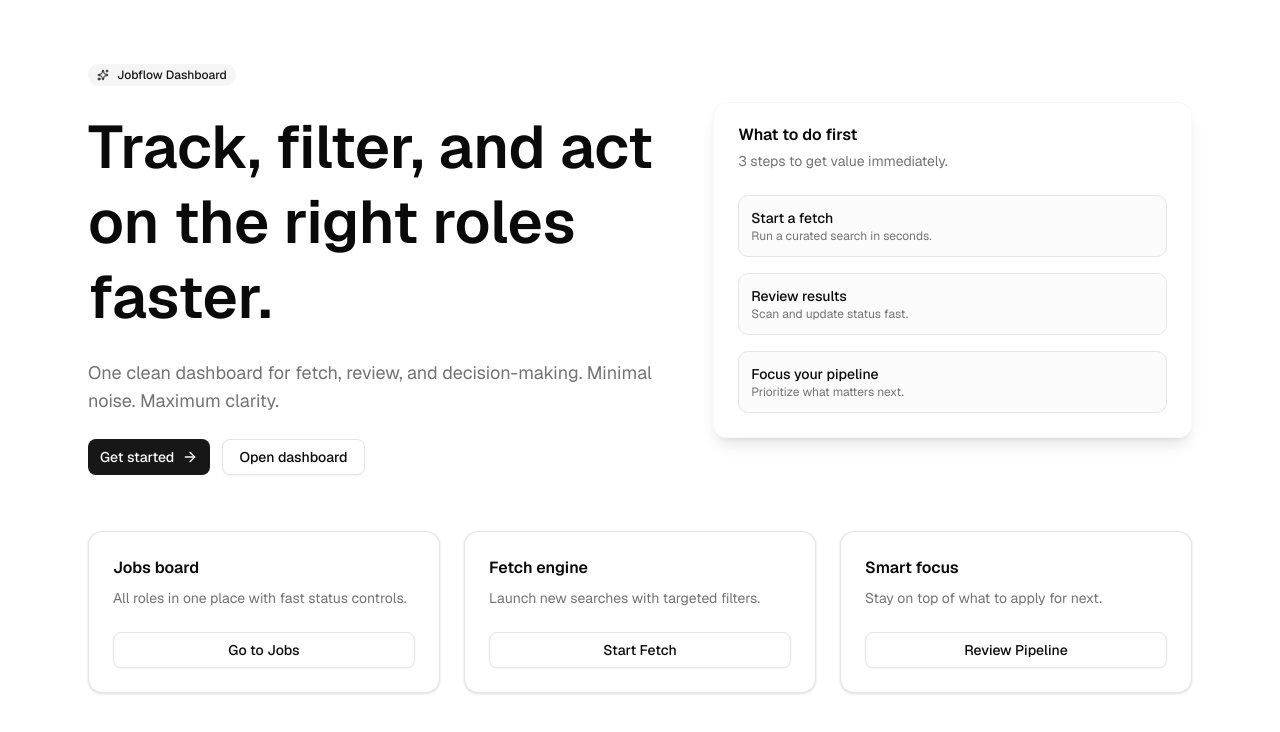
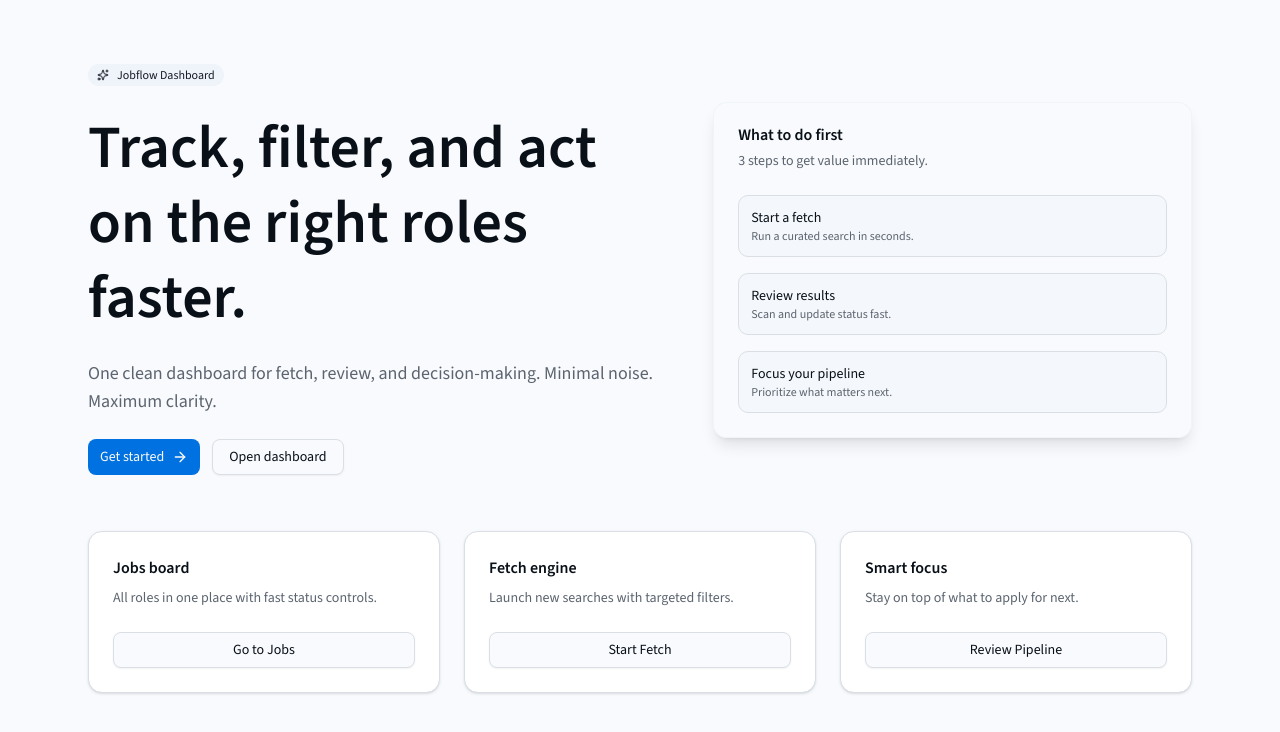
Before and after one commit to ShousenZHANG/jobflow-web, a Next.js app: page / in a window 1280 px wide. Shown: the top 732 px of the page. Built offline with nearby package versions, Linux system fonts and the light colour scheme; no server answers.

Commit message:
Switch to recruiting-platform theme: updated global palette + typography

```diff
--- a/app/(app)/TopNav.tsx
+++ b/app/(app)/TopNav.tsx
@@ -15,10 +15,10 @@ export function TopNav() {
   ];
 
   return (
-    <div className="sticky top-0 z-40 border-b bg-background/80 backdrop-blur">
-      <div className="mx-auto flex w-full max-w-5xl items-center justify-between px-6 py-4">
+    <div className="sticky top-0 z-40 border-b bg-background/95 backdrop-blur">
+      <div className="mx-auto flex w-full max-w-6xl items-center justify-between px-6 py-3">
         <div className="flex items-center gap-6">
-          <Link className="text-lg font-semibold tracking-tight" href="/">
+          <Link className="text-lg font-semibold tracking-tight text-foreground" href="/">
             Jobflow
           </Link>
           <nav className="flex items-center gap-2 text-sm text-muted-foreground">
@@ -29,7 +29,9 @@ export function TopNav() {
                   key={link.href}
                   href={link.href}
                   className={`rounded-full px-3 py-1.5 transition ${
-                    active ? "bg-secondary text-foreground" : "hover:bg-secondary/60"
+                    active
+                      ? "bg-primary/10 text-primary"
+                      : "hover:bg-secondary/60 hover:text-foreground"
                   }`}
                 >
                   {link.label}
--- a/app/(app)/jobs/JobsClient.tsx
+++ b/app/(app)/jobs/JobsClient.tsx
@@ -486,9 +486,9 @@ export function JobsClient({
   }
 
   const statusClass: Record<JobStatus, string> = {
-    NEW: "bg-emerald-100 text-emerald-700",
-    APPLIED: "bg-blue-100 text-blue-700",
-    REJECTED: "bg-rose-100 text-rose-700",
+    NEW: "bg-emerald-50 text-emerald-700",
+    APPLIED: "bg-blue-50 text-blue-700",
+    REJECTED: "bg-slate-100 text-slate-600",
   };
 
   useEffect(() => {
@@ -841,10 +841,10 @@ export function JobsClient({
                   onClick={() => {
                     setSelectedId(it.id);
                   }}
-                  className={`w-full rounded-lg border-l-4 px-3 py-3 text-left transition ${
+                  className={`w-full rounded-lg border border-l-4 bg-white px-3 py-3 text-left transition ${
                     active
-                      ? "border-l-primary border-primary/50 bg-primary/5 shadow-sm"
-                      : "border-l-transparent hover:border-muted-foreground/30 hover:bg-muted/40"
+                      ? "border-l-primary border-primary/60 bg-primary/5 shadow-sm"
+                      : "border-l-transparent hover:border-muted-foreground/30 hover:bg-muted/30"
                   }`}
                 >
                   <div className="flex items-center justify-between gap-2">
--- a/app/(app)/layout.tsx
+++ b/app/(app)/layout.tsx
@@ -5,7 +5,7 @@ export default function AppLayout({ children }: { children: React.ReactNode }) {
   return (
     <div className="min-h-screen bg-muted/30">
       <TopNav />
-      <div className="mx-auto w-full max-w-5xl px-6 py-8">
+      <div className="mx-auto w-full max-w-6xl px-6 py-8">
         <RouteTransition>{children}</RouteTransition>
       </div>
     </div>
--- a/app/globals.css
+++ b/app/globals.css
@@ -4,38 +4,38 @@
 @custom-variant dark (&:is(.dark *));
 
 :root {
-  --accent: oklch(0.97 0 0);
-  --muted: oklch(0.97 0 0);
+  --accent: oklch(0.96 0.01 250);
+  --muted: oklch(0.96 0.01 250);
   --radius: 0.625rem;
-  --background: oklch(1 0 0);
-  --foreground: oklch(0.145 0 0);
+  --background: oklch(0.985 0.005 250);
+  --foreground: oklch(0.17 0.02 255);
   --card: oklch(1 0 0);
-  --card-foreground: oklch(0.145 0 0);
+  --card-foreground: oklch(0.17 0.02 255);
   --popover: oklch(1 0 0);
-  --popover-foreground: oklch(0.145 0 0);
-  --primary: oklch(0.205 0 0);
+  --popover-foreground: oklch(0.17 0.02 255);
+  --primary: oklch(0.56 0.19 255);
   --primary-foreground: oklch(0.985 0 0);
-  --secondary: oklch(0.97 0 0);
-  --secondary-foreground: oklch(0.205 0 0);
-  --muted-foreground: oklch(0.556 0 0);
-  --accent-foreground: oklch(0.205 0 0);
+  --secondary: oklch(0.965 0.01 250);
+  --secondary-foreground: oklch(0.22 0.02 255);
+  --muted-foreground: oklch(0.5 0.02 255);
+  --accent-foreground: oklch(0.22 0.02 255);
   --destructive: oklch(0.577 0.245 27.325);
-  --border: oklch(0.922 0 0);
-  --input: oklch(0.922 0 0);
-  --ring: oklch(0.708 0 0);
-  --chart-1: oklch(0.646 0.222 41.116);
-  --chart-2: oklch(0.6 0.118 184.704);
-  --chart-3: oklch(0.398 0.07 227.392);
-  --chart-4: oklch(0.828 0.189 84.429);
-  --chart-5: oklch(0.769 0.188 70.08);
-  --sidebar: oklch(0.985 0 0);
-  --sidebar-foreground: oklch(0.145 0 0);
-  --sidebar-primary: oklch(0.205 0 0);
+  --border: oklch(0.9 0.01 250);
+  --input: oklch(0.9 0.01 250);
+  --ring: oklch(0.73 0.08 255);
+  --chart-1: oklch(0.56 0.19 255);
+  --chart-2: oklch(0.62 0.12 200);
+  --chart-3: oklch(0.48 0.08 230);
+  --chart-4: oklch(0.72 0.14 280);
+  --chart-5: oklch(0.78 0.16 210);
+  --sidebar: oklch(0.99 0.004 250);
+  --sidebar-foreground: oklch(0.18 0.02 255);
+  --sidebar-primary: oklch(0.56 0.19 255);
   --sidebar-primary-foreground: oklch(0.985 0 0);
-  --sidebar-accent: oklch(0.97 0 0);
-  --sidebar-accent-foreground: oklch(0.205 0 0);
-  --sidebar-border: oklch(0.922 0 0);
-  --sidebar-ring: oklch(0.708 0 0);
+  --sidebar-accent: oklch(0.96 0.01 250);
+  --sidebar-accent-foreground: oklch(0.22 0.02 255);
+  --sidebar-border: oklch(0.9 0.01 250);
+  --sidebar-ring: oklch(0.73 0.08 255);
 }
 
 @theme inline {
@@ -92,37 +92,37 @@ body {
 
 
 .dark {
-  --background: oklch(0.145 0 0);
-  --foreground: oklch(0.985 0 0);
-  --card: oklch(0.205 0 0);
-  --card-foreground: oklch(0.985 0 0);
-  --popover: oklch(0.205 0 0);
-  --popover-foreground: oklch(0.985 0 0);
-  --primary: oklch(0.922 0 0);
-  --primary-foreground: oklch(0.205 0 0);
-  --secondary: oklch(0.269 0 0);
-  --secondary-foreground: oklch(0.985 0 0);
-  --muted: oklch(0.269 0 0);
-  --muted-foreground: oklch(0.708 0 0);
-  --accent: oklch(0.269 0 0);
-  --accent-foreground: oklch(0.985 0 0);
+  --background: oklch(0.16 0.02 255);
+  --foreground: oklch(0.98 0.005 250);
+  --card: oklch(0.2 0.02 255);
+  --card-foreground: oklch(0.98 0.005 250);
+  --popover: oklch(0.2 0.02 255);
+  --popover-foreground: oklch(0.98 0.005 250);
+  --primary: oklch(0.7 0.16 255);
+  --primary-foreground: oklch(0.2 0.02 255);
+  --secondary: oklch(0.26 0.02 255);
+  --secondary-foreground: oklch(0.98 0.005 250);
+  --muted: oklch(0.26 0.02 255);
+  --muted-foreground: oklch(0.72 0.03 255);
+  --accent: oklch(0.26 0.02 255);
+  --accent-foreground: oklch(0.98 0.005 250);
   --destructive: oklch(0.704 0.191 22.216);
-  --border: oklch(1 0 0 / 10%);
-  --input: oklch(1 0 0 / 15%);
-  --ring: oklch(0.556 0 0);
-  --chart-1: oklch(0.488 0.243 264.376);
-  --chart-2: oklch(0.696 0.17 162.48);
-  --chart-3: oklch(0.769 0.188 70.08);
-  --chart-4: oklch(0.627 0.265 303.9);
-  --chart-5: oklch(0.645 0.246 16.439);
-  --sidebar: oklch(0.205 0 0);
-  --sidebar-foreground: oklch(0.985 0 0);
-  --sidebar-primary: oklch(0.488 0.243 264.376);
-  --sidebar-primary-foreground: oklch(0.985 0 0);
-  --sidebar-accent: oklch(0.269 0 0);
-  --sidebar-accent-foreground: oklch(0.985 0 0);
-  --sidebar-border: oklch(1 0 0 / 10%);
-  --sidebar-ring: oklch(0.556 0 0);
+  --border: oklch(1 0 0 / 12%);
+  --input: oklch(1 0 0 / 16%);
+  --ring: oklch(0.7 0.12 255);
+  --chart-1: oklch(0.62 0.18 255);
+  --chart-2: oklch(0.68 0.12 200);
+  --chart-3: oklch(0.72 0.14 300);
+  --chart-4: oklch(0.66 0.18 320);
+  --chart-5: oklch(0.7 0.16 210);
+  --sidebar: oklch(0.2 0.02 255);
+  --sidebar-foreground: oklch(0.98 0.005 250);
+  --sidebar-primary: oklch(0.62 0.18 255);
+  --sidebar-primary-foreground: oklch(0.98 0.005 250);
+  --sidebar-accent: oklch(0.26 0.02 255);
+  --sidebar-accent-foreground: oklch(0.98 0.005 250);
+  --sidebar-border: oklch(1 0 0 / 12%);
+  --sidebar-ring: oklch(0.7 0.12 255);
 }
 
 @layer base {
--- a/app/layout.tsx
+++ b/app/layout.tsx
@@ -1,14 +1,14 @@
 import type { Metadata } from "next";
-import { Geist, Geist_Mono } from "next/font/google";
+import { JetBrains_Mono, Source_Sans_3 } from "next/font/google";
 import "./globals.css";
 import { Providers } from "./providers";
 
-const geistSans = Geist({
+const geistSans = Source_Sans_3({
   variable: "--font-geist-sans",
   subsets: ["latin"],
 });
 
-const geistMono = Geist_Mono({
+const geistMono = JetBrains_Mono({
   variable: "--font-geist-mono",
   subsets: ["latin"],
 });
```
